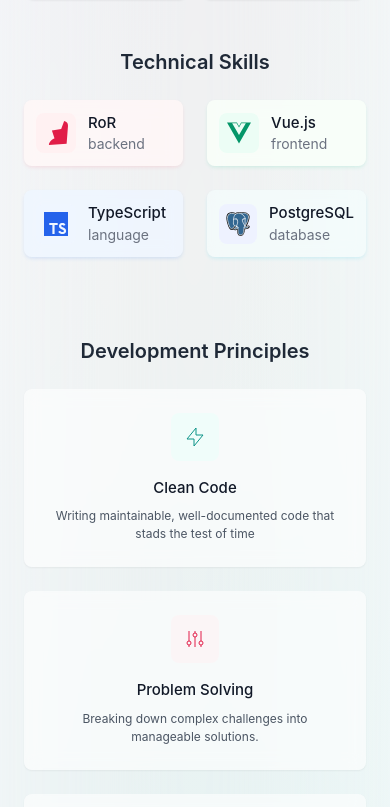
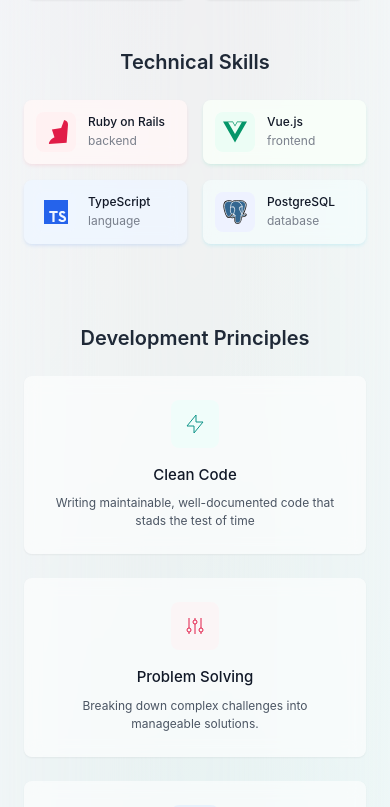
Before and after one commit to ersync/ersync-portfolio, a Vue app: page / in a window 390 px wide. Shown: the part 1557-2364 px from the top of the page. Built offline with nearby package versions, Linux system fonts and the light colour scheme.

Commit message:
feat: add footer

```diff
--- a/src/App.vue
+++ b/src/App.vue
@@ -6,6 +6,7 @@ import TheAbout from '@/components/sections/TheAbout.vue'
 import TheProjects from '@/components/sections/TheProjects.vue'
 import TheJourney from '@/components/sections/TheJourney.vue'
 import TheContactMe from '@/components/sections/TheContactMe.vue'
+import TheFooter from '@/components/sections/TheFooter.vue'
 </script>
 
 <template>
@@ -16,4 +17,5 @@ import TheContactMe from '@/components/sections/TheContactMe.vue'
   <TheProjects />
   <TheJourney />
   <TheContactMe />
+  <TheFooter></TheFooter>
 </template>
--- a/src/components/sections/TheAbout.vue
+++ b/src/components/sections/TheAbout.vue
@@ -118,7 +118,7 @@ import SectionHeader from '@/ui/SectionHeader.vue'
         <h3 class="mb-6 text-center text-xl font-semibold text-gray-800 sm:text-left">
           Technical Skills
         </h3>
-        <div class="grid grid-cols-2 gap-6 lg:grid-cols-4">
+        <div class="grid grid-cols-2 gap-4 sm:gap-6 lg:grid-cols-4">
           <!-- Rails -->
           <SkillCard
             title="Ruby on Rails"
--- a/src/components/sections/TheContactMe.vue
+++ b/src/components/sections/TheContactMe.vue
@@ -3,7 +3,7 @@ import { MapPinIcon, EnvelopeIcon } from '@heroicons/vue/24/outline'
 </script>
 
 <template>
-  <section id="contact" class="relative min-h-screen w-full overflow-hidden bg-[#F7F9FB] py-16">
+  <section id="contact" class="relative  w-full overflow-hidden bg-[#F7F9FB] py-16">
     <div
       class="absolute inset-0"
       style="
@@ -34,8 +34,8 @@ import { MapPinIcon, EnvelopeIcon } from '@heroicons/vue/24/outline'
               </div>
               <div>
                 <h3 class="font-semibold text-gray-800">Email</h3>
-                <p class="bg-gradient-to-r from-teal-500 to-teal-700 bg-clip-text text-transparent">
-                  emad@ersync.dev
+                <p class="bg-gradient-to-r from-teal-600 to-teal-700 bg-clip-text text-transparent">
+                  contact@emadrahimi.dev
                 </p>
               </div>
             </div>
--- /dev/null
+++ b/src/components/sections/TheFooter.vue
@@ -0,0 +1,27 @@
+<template>
+  <footer class="bg-gray-50 py-12 mt-auto border-t border-gray-100">
+    <div class="max-w-7xl mx-auto px-4 sm:px-6 lg:px-8">
+      <div class="flex flex-col items-center gap-6">
+        <!-- Connect Section -->
+        <div class="text-center">
+          <h3 class="text-sm sm:text-lg font-medium font-Poppins bg-gradient-to-r from-gray-800/75 via-pink-700/50 to-teal-700/75 bg-clip-text text-transparent mb-2">
+            "Indeed, with hardship comes ease"
+          </h3>
+        </div>
+
+        <!-- Copyright Section -->
+        <div class="text-center">
+          <p class="text-gray-600 mb-1 sm:mb-2 text-[11px] sm:text-[15px]">
+            Crafted with <span class="text-pink-500 inline-block animate-pulse"><font-awesome-icon class="w-3" :icon="['fas', 'heart']" /></span> by Emad Rahimi
+          </p>
+          <p class="text-gray-400 text-[10px] sm:text-sm">
+            © {{ new Date().getFullYear() }} All rights reserved
+          </p>
+        </div>
+      </div>
+    </div>
+  </footer>
+</template>
+
+<script setup>
+</script>
--- a/src/main.ts
+++ b/src/main.ts
@@ -5,8 +5,9 @@ import './assets/main.css'
 import { library } from '@fortawesome/fontawesome-svg-core'
 import { FontAwesomeIcon } from '@fortawesome/vue-fontawesome'
 import { faXTwitter, faGithub, faLinkedin } from '@fortawesome/free-brands-svg-icons'
+import { faHeart } from '@fortawesome/free-solid-svg-icons'
 
-library.add(faXTwitter, faGithub, faLinkedin)
+library.add(faXTwitter, faGithub, faLinkedin, faHeart)
 
 const app = createApp(App)
 const pinia = createPinia()
--- a/src/ui/SkillCard.vue
+++ b/src/ui/SkillCard.vue
@@ -26,10 +26,6 @@ const shadowClass = computed((): string => {
   return shadowVariants[props.shadowColor]
 })
 
-const shortTitle = computed(() => {
-  if (props.title === 'Ruby on Rails') return 'RoR'
-  return props.title
-})
 </script>
 
 <template>
@@ -45,13 +41,11 @@ const shortTitle = computed(() => {
       <base-icon :name="iconName" :color="iconColor" size="24px" />
     </div>
     <div>
-      <div class="hidden font-medium text-gray-900 min-[420px]:block">
+      <div class="max-sm:text-[12px] font-medium text-gray-900 ">
         {{ title }}
       </div>
-      <div class="font-medium text-gray-900 min-[420px]:hidden">
-        {{ shortTitle }}
-      </div>
-      <div class="text-sm text-gray-500">
+
+      <div class="max-sm:text-[12px] text-sm text-gray-500/90">
         {{ description }}
       </div>
     </div>
```
